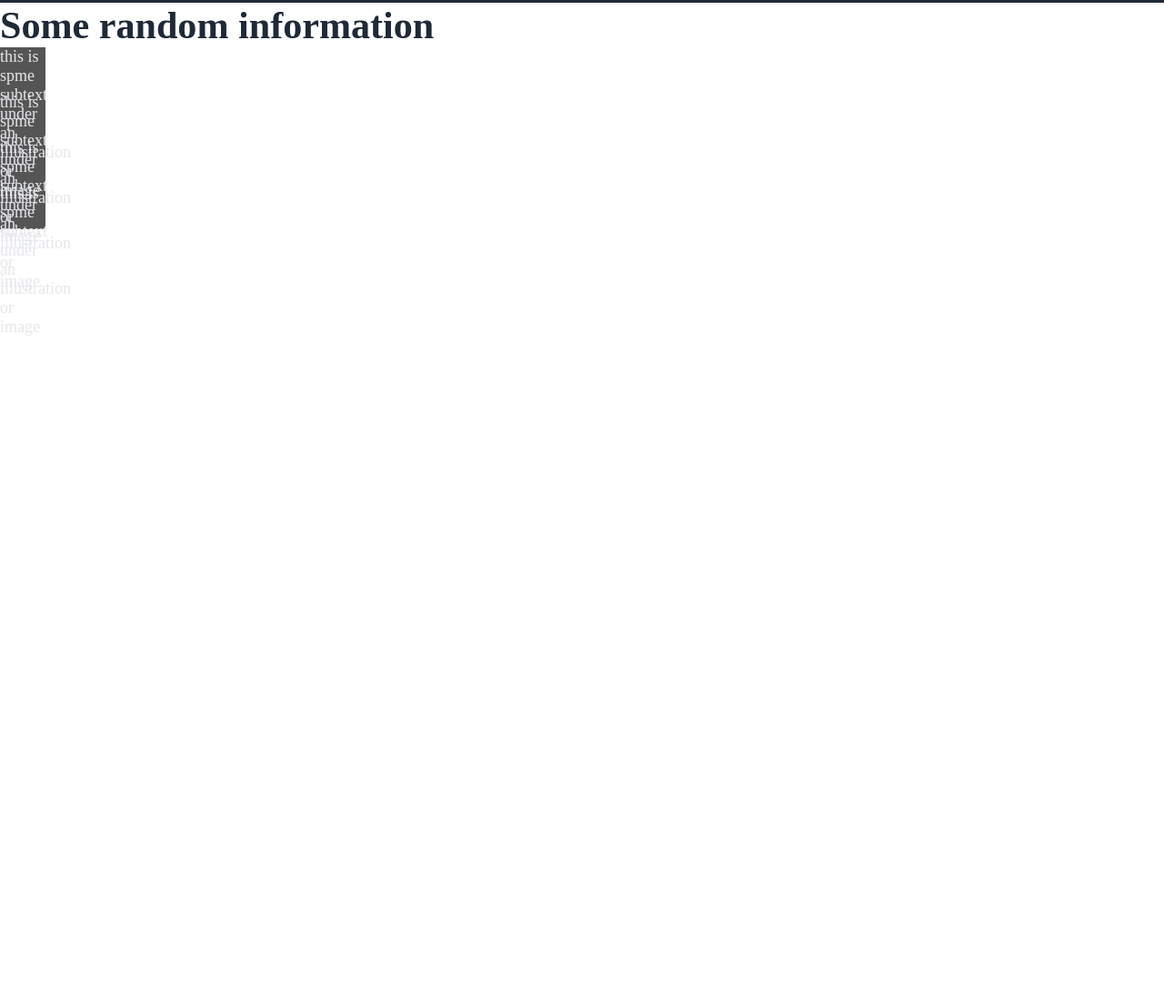
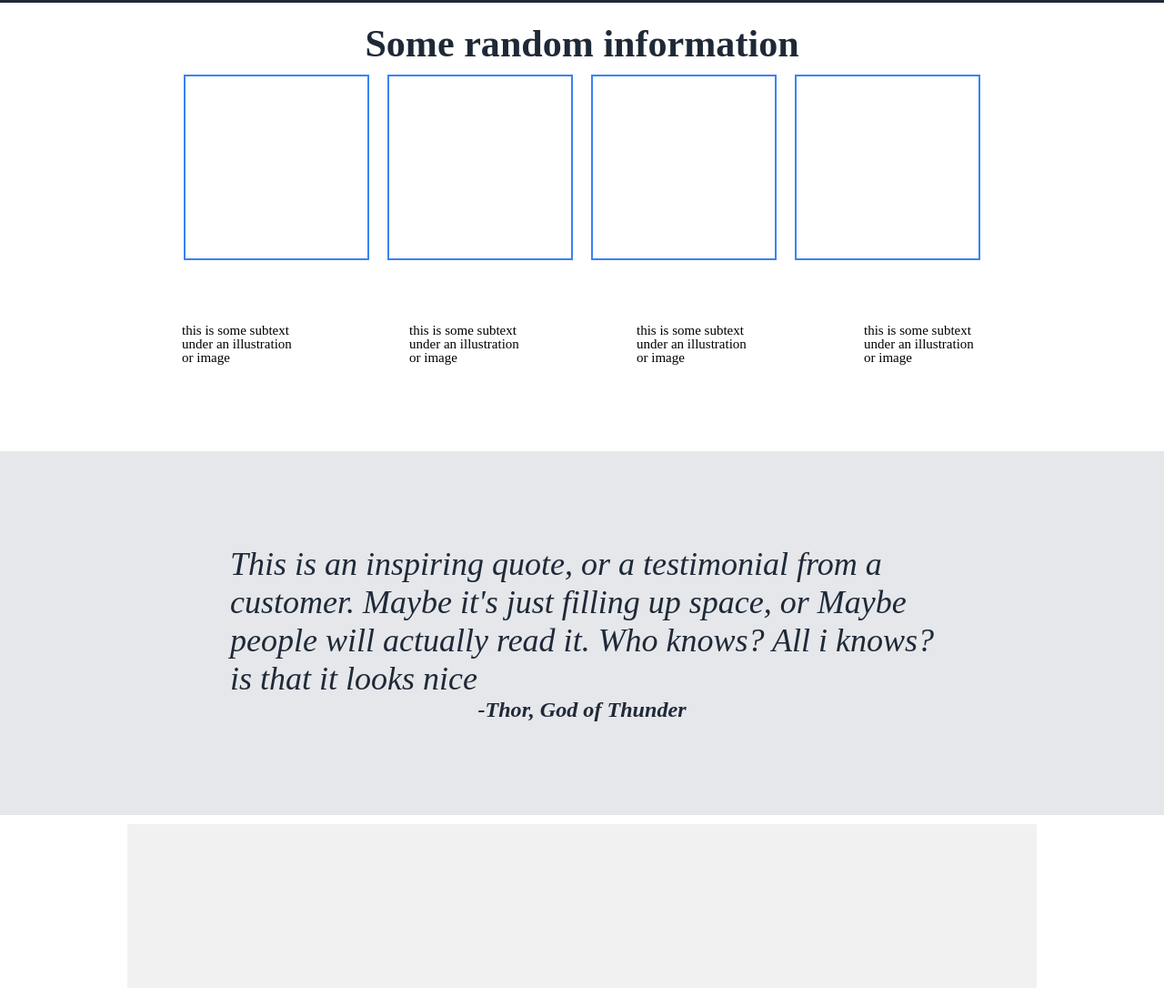
Before and after one commit to wirbaDesmond/landing_page, a plain HTML site: page index.html in a window 1280 px wide. Shown: the part 367-1463 px from the top of the page at 91% size. Before the commit the page ends 800 px from the top, so only its background shows below. Drawn offline with Linux system fonts and the light colour scheme.

Commit message:
almost done

```diff
--- a/index.html
+++ b/index.html
@@ -36,33 +36,38 @@
             <h3>Some random information</h3>
         </div>
     </div>
-    <div class="square">
-        <div class="square">
-            <p>this is spme subtext <br>
-                under an illustration <br>
-                or image
-            </p>
-        </div>
-        <div class="square">
-            <p>this is spme subtext <br>
-                under an illustration <br>
-                or image
-            </p>
-        </div>
+    <div class="flex-container">
+        <div></div>
+        <div></div>
+        <div></div>
+        <div></div>
+      </div>
 
-        <div class="square">
-            <p>this is spme subtext <br>
-                under an illustration <br>
-                or image
-            </p>
-        </div>
+      <div class="text">
+        <div>this is some subtext
+            under an illustration
+             or image</div>
+        <div>this is some subtext
+            under an illustration
+             or image</div>
+        <div>this is some subtext
+            under an illustration
+             or image</div>
+        <div>this is some subtext
+            under an illustration
+             or image</div>
+      </div>
+       <div class="space"></div>
+      <div class="quote">
+       This is an inspiring quote, or a testimonial from a <br>
+        customer. Maybe it's just filling up space, or Maybe <br>
+        people will actually read it. Who knows? All i knows? <br>
+        is that it looks nice <br>
+        <h6> -Thor, God of Thunder</h6>
+      </div>
 
-        <div class="square">
-            <p>this is spme subtext <br>
-                under an illustration <br>
-                or image
-            </p>
-     </div>
-    </div>
+      <div class="footer">
+        <div class="footer1"></div>
+      </div>
 </body>
 </html>
--- a/style.css
+++ b/style.css
@@ -66,15 +66,71 @@ div > p {
 }
 .home {
     display: flex;
+    justify-content: center;
 }
 .home-content {
     font-size: 36px;
     font-weight: bolder;
     color: #1F2937;
+    margin-top: 20px;
+}
+.flex-container {
+    display: flex;
     justify-content: center;
+  }
+
+.flex-container > div {
+    padding: 50px;
+    border: 2px solid;
+    width: 100px;
+    height: 100px;
+    margin: 10px;
+    text-align: center;
+    line-height: 75px;
+    font-size: 30px;
+    color: #3882F6;
+  }
+  .text {
+    display: flex;
+    justify-content: center;
+    align-items: center;
+  }
+
+.text > div {
+    padding: 50px;
+    border: 2px;
+    width: 130px;
+    height: 10px;
+    margin: 10px;
+    line-height: 15px;
+    font-size: 15px;
+ }
+.quote {
+    display: flex;
+    flex-direction: column;
+    justify-content: center;
+    align-items: center;
+    height: 400px;
+    color: #1F2937;
+    font-style: italic;
+    font-size: 36px;
+    background-color: #E5E7EB;
+
 }
-.square {
-    height: 50px;
-    width: 50px;
-    background-color: #555;
+.space {
+    height: 70px;
+}
+.footer {
+    display: flex;
+    justify-content: center;
+    height: 200px;
+    text-align: center;
   }
+  .footer1 {
+    background-color: #f1f1f1;
+    width: 1000px;
+    margin: 10px;
+    text-align: center;
+    line-height: 75px;
+    font-size: 30px;
+  }
```
